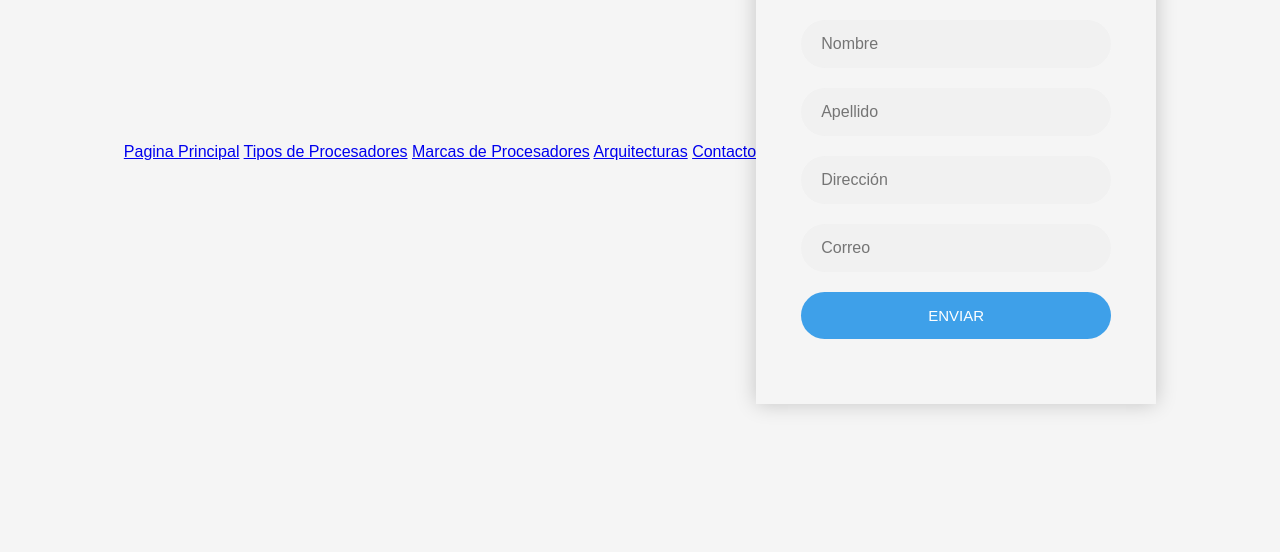
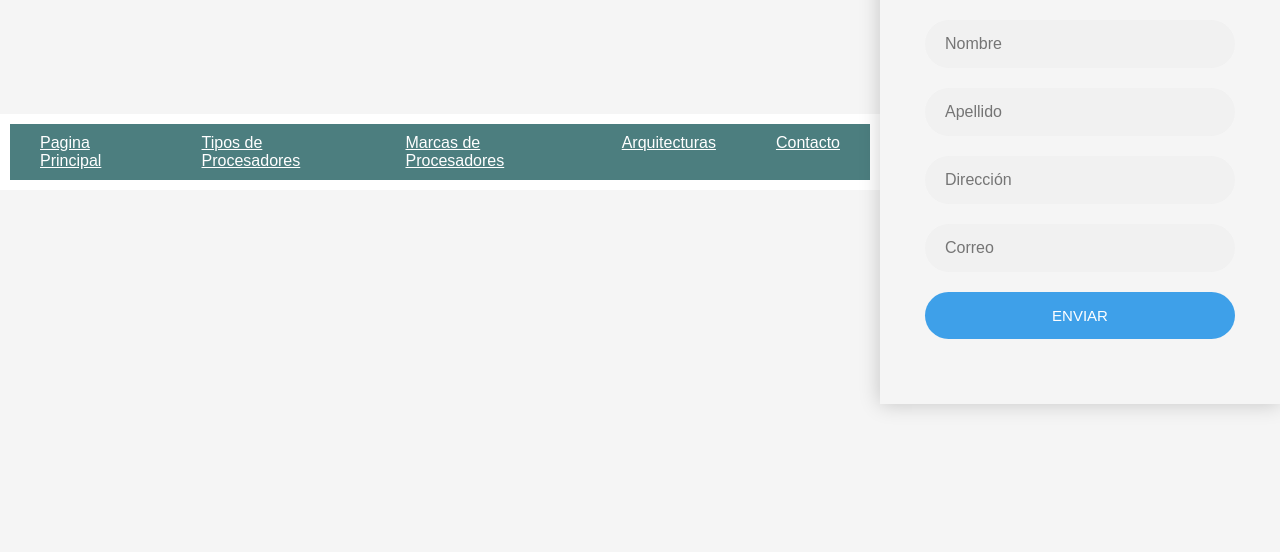
Before and after one commit to rmarcos-mq/procesadores, a plain HTML site: page pagina5.html in a window 1280 px wide. Shown: the part 248-800 px from the top of the page. Drawn offline with Linux system fonts and the light colour scheme.

Commit message:
Update pagina5.html

```diff
--- a/pagina5.html
+++ b/pagina5.html
@@ -4,6 +4,7 @@
     <meta charset="UTF-8">
     <meta name="viewport" content="width=device-width, initial-scale=1.0">
     <title>Contacto</title>
+    <link rel="stylesheet" href="estilos.css">
     <link rel="stylesheet" href="formulario.css">
 </head>
 <body>
@@ -14,6 +15,7 @@
         <a href="pagina4.html" class="nav-enlace">Arquitecturas</a>
         <a href="pagina5.html" class="nav-enlace">Contacto</a>
     </nav>
+   <div class="contenedor" align="center">
         <form>
             <h2>Bienvenido</h2>
             <input type="text" placeholder="Nombre">
@@ -21,6 +23,8 @@
             <input type="text" placeholder="Dirección">
             <input type="email" placeholder="Correo">
             <input class="btn" type="submit" value="Enviar">
+
             </form>
+        </div>
 </body>
 </html>
```
Lines whose indentation alone changed are shown as unchanged.
